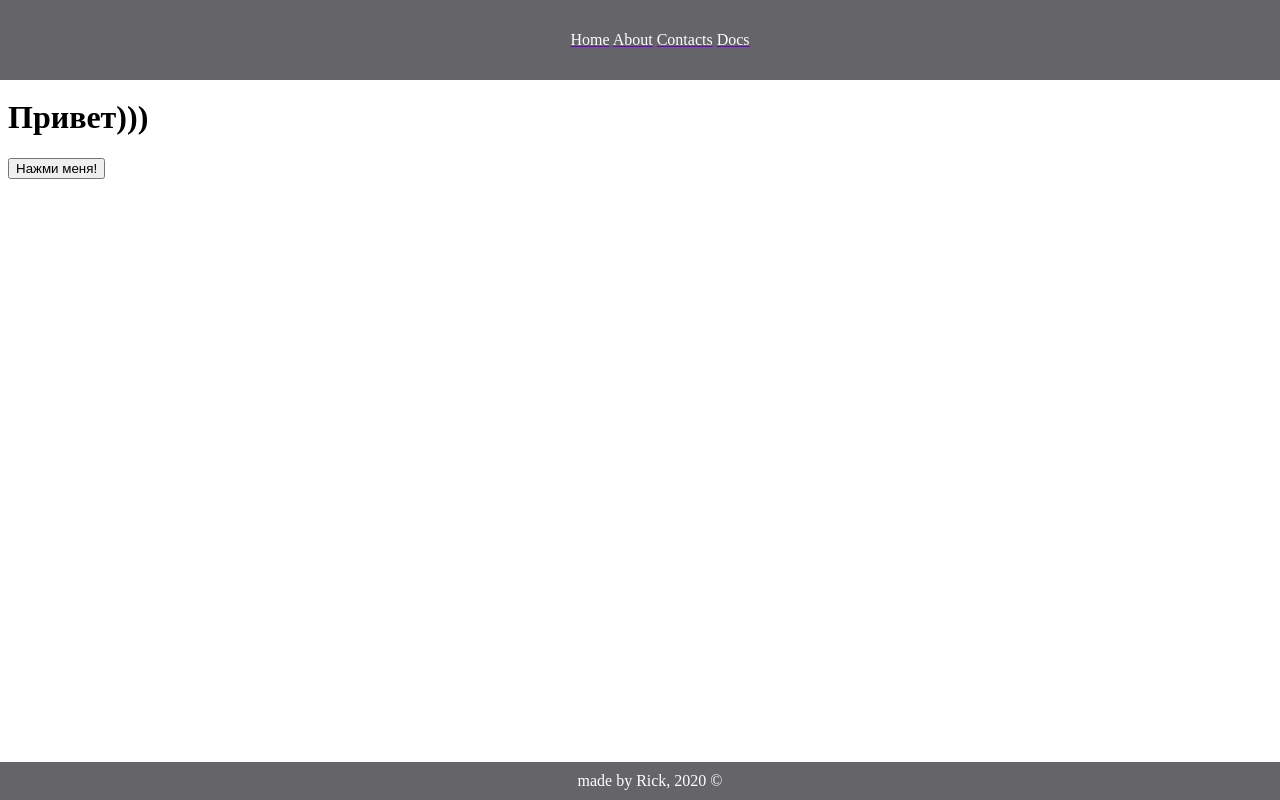
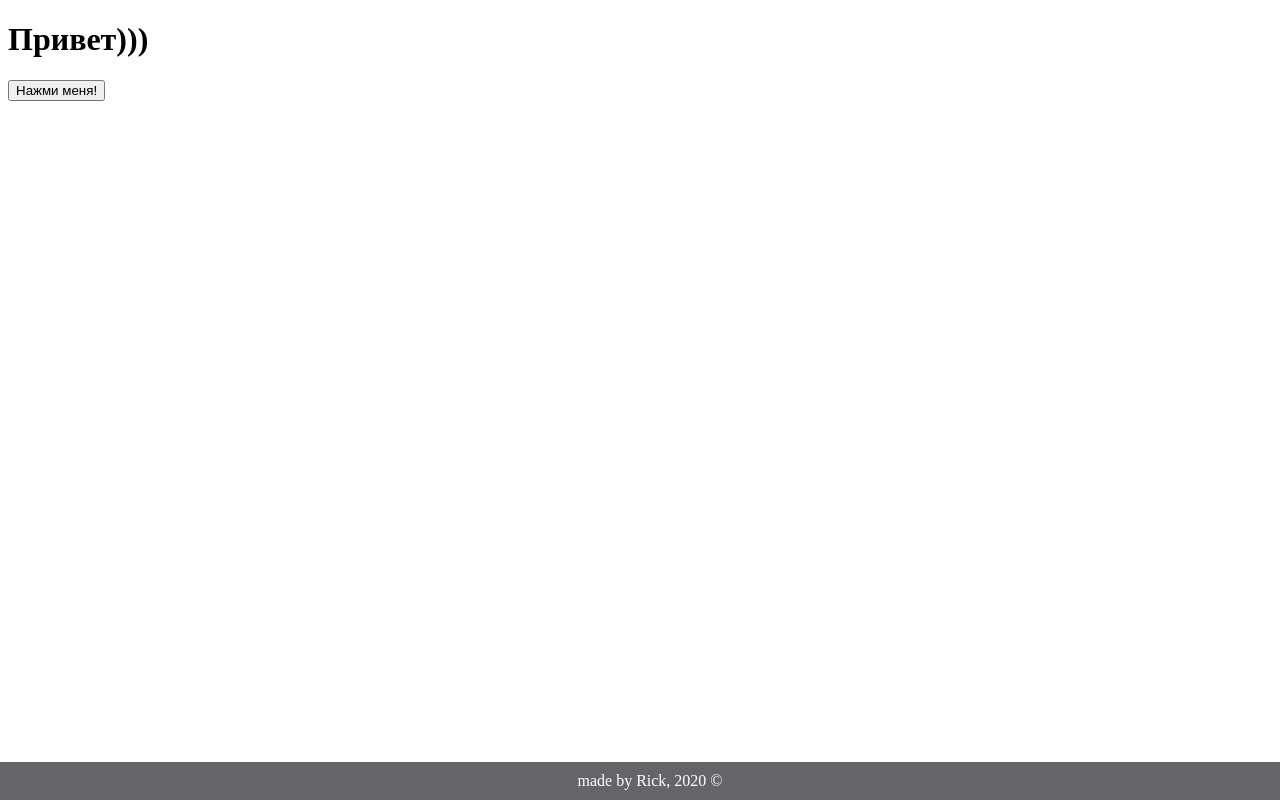
Before and after one commit to Zard771/-2, a plain HTML site: page index.html in a window 1280 px wide. Drawn offline with Linux system fonts and the light colour scheme.

```diff
--- a/index.html
+++ b/index.html
@@ -4,34 +4,16 @@
     <head>
         <meta charset="UTF-8">
         <title>Привет)))</title>
-		<link rel="stylesheet" type="text/css" href="styles.css">
-
+        <link rel="stylesheet" type="text/css" href="styles.css">
     </head>
 
     <body>
-   <header>
-
-	<div class="header-center">
-		<ul>
-			<style>
-				.b0{
-					color:#ffffff;
-			</style>
-
-			<a href><span class="b0">Home</span></a>
-			<a href><span class="b0"><span class="b0"><span class="b0">About</span></a>
-			<a href><span class="b0"><span class="b0">Contacts</span></a>
-			<a href><span class="b0">Docs</span></a>
-
-		</ul>
-	</div>
-
-</header>
         <h1>Привет)))</h1>
     		<p></p>
     		<button>Нажми меня!</button>
+
     		<div id="footer">
    made by Rick, 2020 &copy;
-
+</div>
 </body>
 </html>
--- a/styles.css
+++ b/styles.css
@@ -1,23 +1,4 @@
-header{
- width: 100%;
- background: #656569;
- height: 70px;
 
-}
-.header-center{
-	background-color:#656569;
-	color:#000000;
-	display: flex;
-	justify-content: center;
-	align-items:center;
-	height: 80px;
-	max-width: 100%;
-	position: absolute;
-	top:0;
-	left:0;
-	right:0;
-	margin:0 auto;
-}
 #content {
     width: 500px; /* Ширина слоя */
     margin: 0 auto 50px; /* Выравнивание по центру */
```
